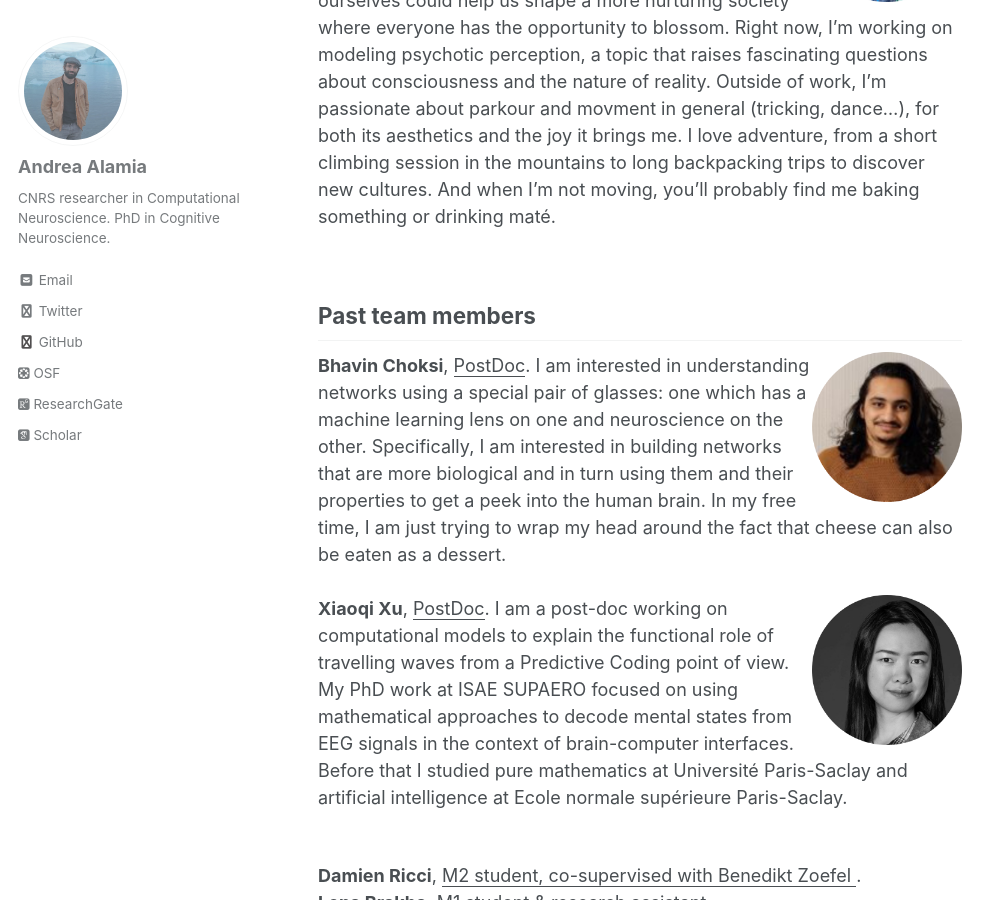
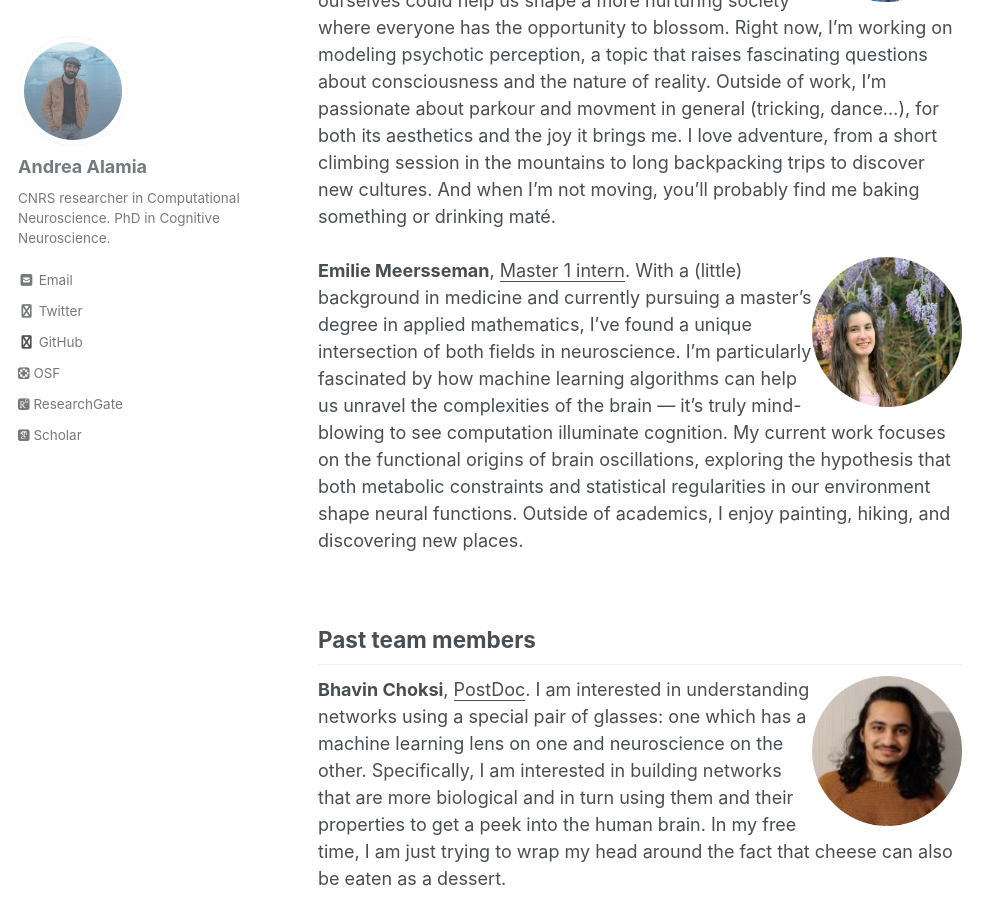
Before and after one commit to artipago/artipago.github.io, a Jekyll site: the page built from _pages/People.md, in a window 1280 px wide and 900 px high, scrolled down 3004 px. Shown: the whole window, without its empty margins (0-1007 px from the left). Built offline with Jekyll 4.4.1, drawn with Linux system fonts in a browser that asks for light colours; nearby versions of some CDN libraries; some web fonts are replaced; library files that are not in the unit come from our copies.

Commit message:
news and people

```diff
--- a/_pages/People.md
+++ b/_pages/People.md
@@ -26,6 +26,8 @@ I have a background in neuroscience and neuropsychology. I worked as a research
 <br>
 <img style="float: right;" src="/assets/images/noePicCircle.png" alt="People"  width="150" height="150">  **Noe Pic**, <ins>Master 2 intern</ins>. With an engineering background, I'm deeply passionate about psychology, especially the mechanisms underlying psychopathology. I believe there's still so much to uncover about how our minds work and thrive, and that a better understanding of ourselves could help us shape a more nurturing society where everyone has the opportunity to blossom. Right now, I'm working on modeling psychotic perception, a topic that raises fascinating questions about consciousness and the nature of reality. Outside of work, I’m passionate about parkour and movment in general (tricking, dance...), for both its aesthetics and the joy it brings me. I love adventure, from a short climbing session in the mountains to long backpacking trips to discover new cultures. And when I’m not moving, you’ll probably find me baking something or drinking maté. <br>
 <br>
+<img style="float: right;" src="/assets/images/emiliePic.png" alt="People"  width="150" height="150">  **Emilie Meersseman**, <ins>Master 1 intern</ins>. With a (little) background in medicine and currently pursuing a master's degree in applied mathematics, I’ve found a unique intersection of both fields in neuroscience. I’m particularly fascinated by how machine learning algorithms can help us unravel the complexities of the brain — it’s truly mind-blowing to see computation illuminate cognition. My current work focuses on the functional origins of brain oscillations, exploring the hypothesis that both metabolic constraints and statistical regularities in our environment shape neural functions. Outside of academics, I enjoy painting, hiking, and discovering new places.  <br>
+<br>
 
 ## Past team members
 
```
Also changed, not shown: _pages/News.md (+5 -0 lines), assets/images/Photo_em.jpg (added), assets/images/antoinePOS.jfif (added), assets/images/emiliePic.png (added), 1 other file.
